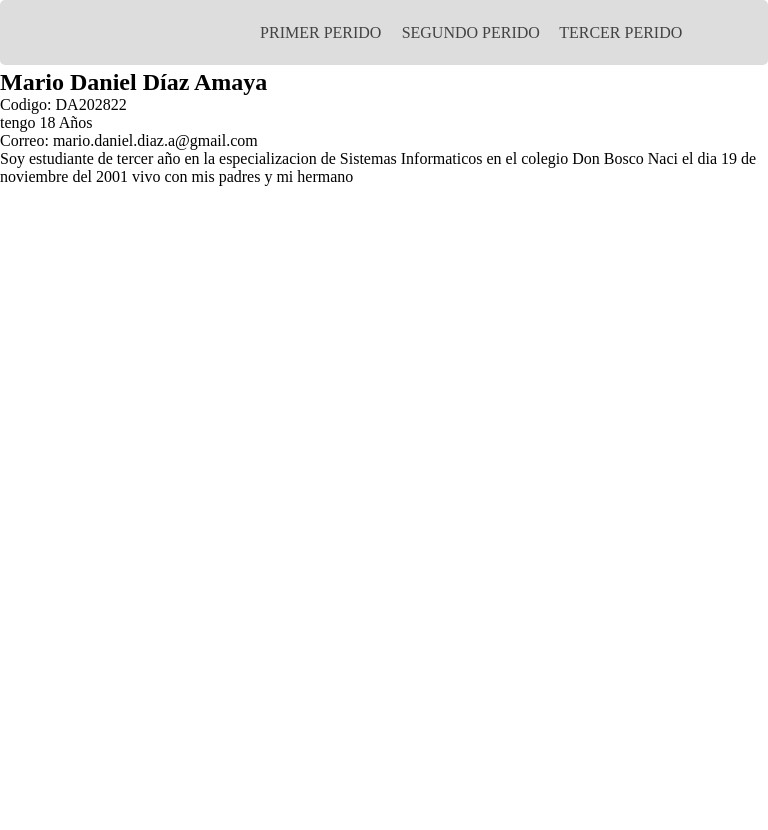
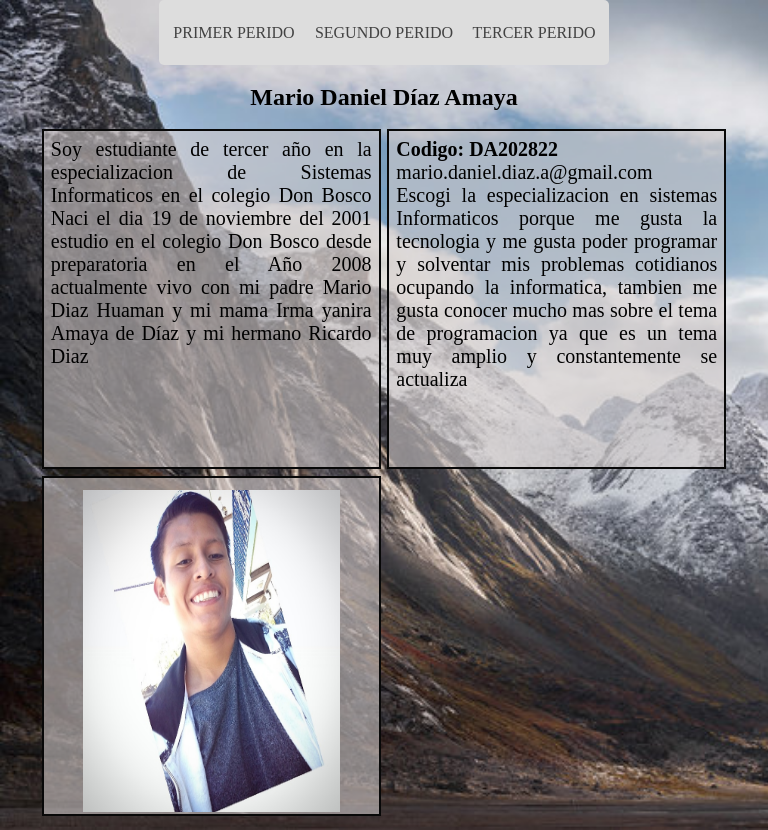
Before and after one commit to mario-diaz9/lic, a PHP site: page / in a window 768 px wide. Before the commit the page ends 186 px from the top, so only its background shows below. Run offline with PHP 8.4, Linux system fonts and the light colour scheme.

Commit message:
Ya esta todo

```diff
--- a/css/index.css
+++ b/css/index.css
@@ -2,6 +2,10 @@
     margin: 0;
     padding: 0;
   }
+body{
+  background-image: url(../img/pooling.jpg);
+  background-size: cover;
+}
   nav {
       text-align: center;
 
@@ -11,7 +15,7 @@
       display: inline-block;
       background: #ddd;
       border-radius: 5px;
-      width: 100%;
+
 
   }
     nav > ul > li {
@@ -24,7 +28,7 @@
       font-size: 16px;
       color: rgba(0, 0, 0, 0.7);
       cursor: pointer;
-      left: 32%;
+
     }
     a{
         text-decoration: none;
@@ -48,6 +52,7 @@
     }
     ul.drop-menu li:hover {
       background: #606060;
+      z-index: 100;
     }
     ul.drop-menu li:last-child {
       border-radius: 0px 0px 5px 5px;
@@ -118,14 +123,92 @@
     display: flex;
     flex-direction: column;
 }
-.main-and-sidebar-wrapper {
-    display: flex;
-    flex-direction: row;
+.main{
+  text-align: center;
 }
-.main {
-    flex: 3;
-    margin-right: 60px;
+section{
+  margin: 0 auto;
+  width: 90%;
+  overflow: hidden;
+  margin-top: 15px;
+  margin-bottom: 10px;
+
 }
-.sidebar {
-   flex: 1;
+
+section article{
+  font-size: 0.9rem;
+  height: 340px;
+  width: 32.33%;
+  float: left;
+  margin: 0.5%;
+  border: 2px solid #080808;
+  padding: 1%;
+  box-sizing: border-box;
+  overflow: hidden;
+  background-color: rgba(212, 206, 206, 0.582);
 }
+section article p{
+  font-size: 24px;
+
+  text-align: justify;
+}
+section article img{
+  height: 100%;
+  max-width: 80%;
+  margin: 5px auto;
+  display: block;
+}
+@media screen and (max-width: 480px) {
+  section{
+    overflow: hidden;
+    margin-top: 15px;
+}
+section article p{
+  font-size: 20px;
+  text-align: justify;
+}
+section article{
+    font-size: 0.9rem;
+    height: 340px;
+    width: 99%;
+    float: left;
+    border: 2px solid #080808;
+    box-sizing: border-box;
+    overflow: hidden;
+}
+
+section article img{
+  height: 100%;
+    max-width: 80%;
+    margin: 5px auto;
+    display: block;
+}
+  }
+
+@media screen and (min-width:481px) and (max-width:768px) {
+  section{
+    height: 100%;
+    overflow: hidden;
+    margin-top: 15px;
+}
+
+section article{
+    font-size: 0.9rem;
+    height: 340px;
+    width: 49%;
+    float: left;
+    border: 2px solid #080808;
+    box-sizing: border-box;
+    overflow: hidden;
+}
+section article p{
+  font-size: 20px;
+  text-align: justify;
+}
+section article img{
+  height: 100%;
+    max-width: 80%;
+    margin: 5px auto;
+    display: block;
+}
+}
--- a/index.html
+++ b/index.html
@@ -35,18 +35,32 @@
 
         </ul>
     </nav>
-<div class="container">
     <section class="main">
         <h1>Mario Daniel Díaz Amaya</h1>
-    <p>Codigo: DA202822</p>
+    </section>
+     <section>
+        <article>
+
+        <p>Soy estudiante de tercer año en la especializacion de Sistemas Informaticos en el colegio Don Bosco
+         Naci el dia 19 de noviembre del 2001 estudio en el colegio Don Bosco desde
+        preparatoria en el Año 2008 actualmente vivo con mi padre Mario Diaz Huaman y mi mama Irma yanira Amaya de Díaz
+        y mi hermano Ricardo Diaz </p>
+        </article>
+        <article>
+            <p><strong>Codigo: DA202822</strong></p>
+
+            <p>mario.daniel.diaz.a@gmail.com</p>
+            <p>Escogi la especializacion en sistemas Informaticos porque me gusta la tecnologia y me gusta poder
+                programar y solventar mis problemas cotidianos ocupando la informatica, tambien me gusta conocer mucho mas
+                sobre el tema de programacion ya que es un tema muy amplio y constantemente se actualiza
+            </p>
+            </article>
+        <article>
+            <img src="img/prueba (2).jpg" alt="">
+
+        </article>
 
     </section>
-     <aside class="sidebar">
-        <p>tengo 18 Años </p>
-        <p>Correo: mario.daniel.diaz.a@gmail.com</p>
-       <p>Soy estudiante de tercer año en la especializacion de Sistemas Informaticos en el colegio Don Bosco
-         Naci el dia 19 de noviembre del 2001 vivo con mis padres y mi hermano </p>
-     </aside>
 </div>
 
 
```
Also changed, not shown: img/pooling.jpg (added), img/prueba (2).jpg (added).
